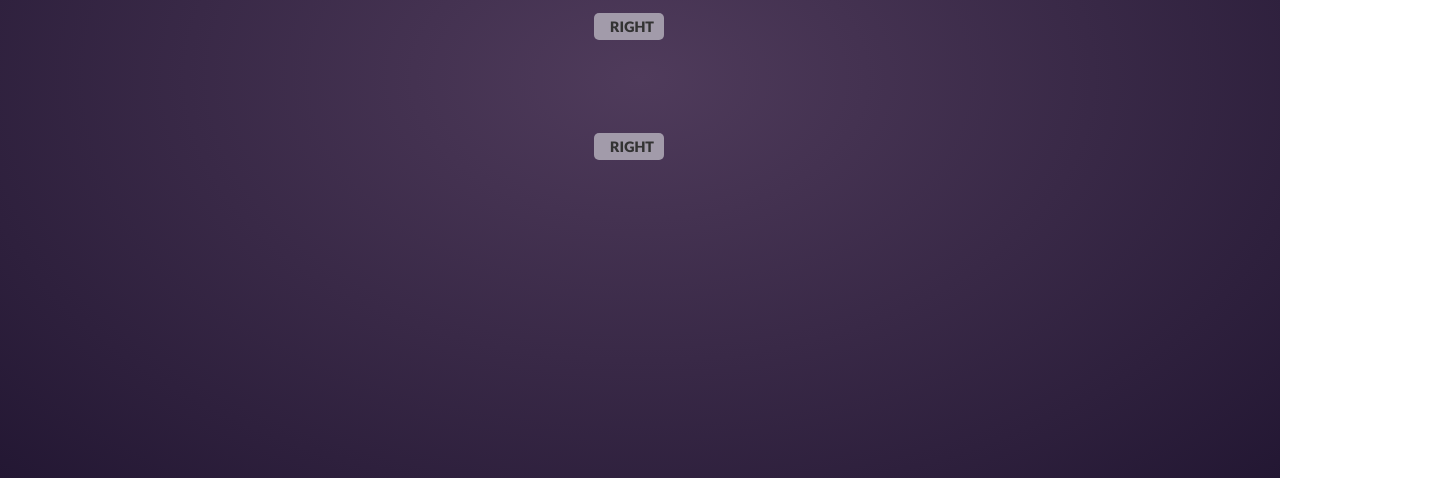
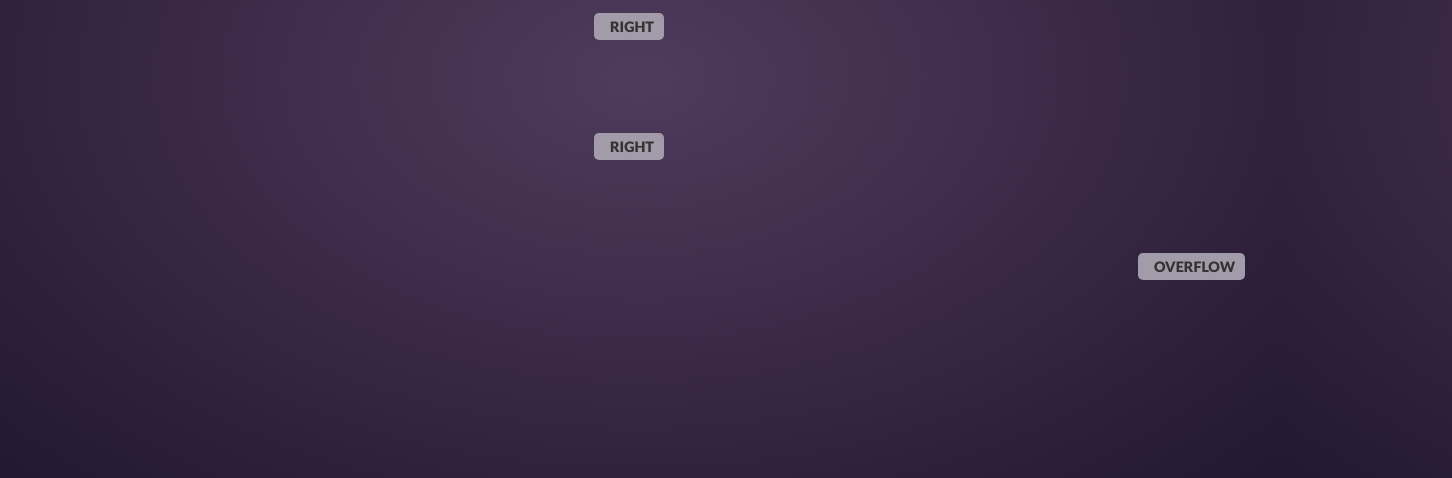
Before and after one commit to carrot/share-button, a website: page examples.html in a window 1280 px wide. Shown: the part 322-800 px from the top of the page, 1452 px wide, since content can reach past the window. Drawn offline with Linux system fonts and the light colour scheme; a web font is replaced by a local one.

Commit message:
Added overflow check.

```diff
--- a/examples.html
+++ b/examples.html
@@ -6,6 +6,7 @@
     html { width: 100%; height: 100%; overflow: hidden; }
     body { -webkit-font-smoothing: antialiased;width: 100%; height: 100%;overflow: hidden;margin: 0; padding: 0;background: #4f3b5b;background: -moz-radial-gradient(center, ellipse cover,  #4f3b5b 0%, #231733 100%);background: -webkit-gradient(radial, center center, 0px, center center, 100%, color-stop(0%,#4f3b5b), color-stop(100%,#231733));background: -webkit-radial-gradient(center, ellipse cover,  #4f3b5b 0%,#231733 100%);background: -o-radial-gradient(center, ellipse cover,  #4f3b5b 0%,#231733 100%);background: -ms-radial-gradient(center, ellipse cover,  #4f3b5b 0%,#231733 100%);background: radial-gradient(ellipse at center,  #4f3b5b 0%,#231733 100%);}
     .share-button { margin: 100px auto; }
+    .share-button-overflow { margin: 0; width: 123px; position: absolute; right: 50px; }
     .fork img { opacity: .6; -webkit-transition: all .5s ease; transition: all .5s ease; }
     .fork img:hover { opacity: 1; }
   </style>
@@ -20,6 +21,7 @@
   <div class='share-button share-button-left'></div>
   <div class='share-button share-button-bottom'></div>
   <div class='share-button share-button-bottom'></div>
+  <div class='share-button share-button-overflow'></div>
   <script src='build/share.js'></script>
   <script>
     var share_button_top = new Share(".share-button-top", {
@@ -59,6 +61,20 @@
         }
       }
     });
+
+    var share_button_right = new Share(".share-button-overflow", {
+      title: "Share Button Multiple Instantiation Test",
+      ui: {
+        flyout: "bottom right",
+        button_text: "Overflow",
+        check_overflow: true
+      },
+      networks: {
+        facebook: {
+          app_id: "602752456409826",
+        }
+      }
+    });
   </script>
 </body>
 </html>
```
Also changed, not shown: src/share.coffee (+13 -0 lines).
